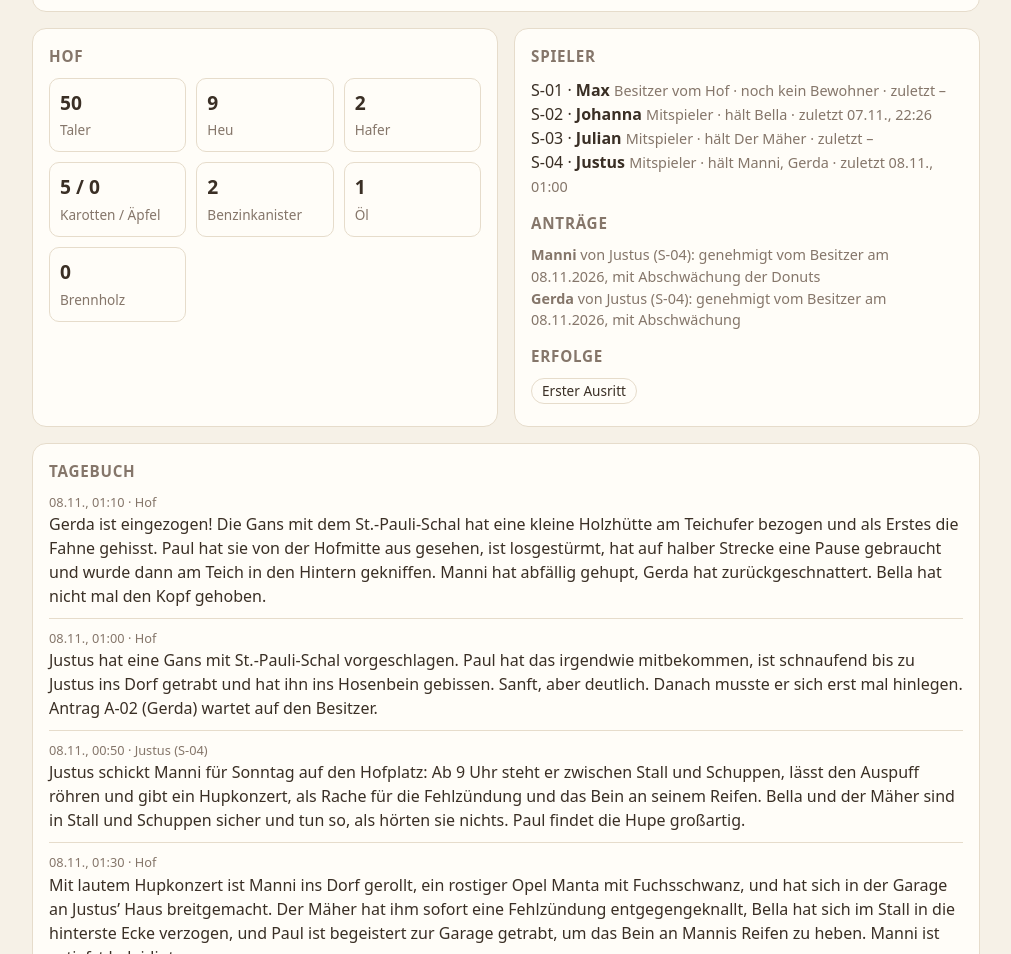
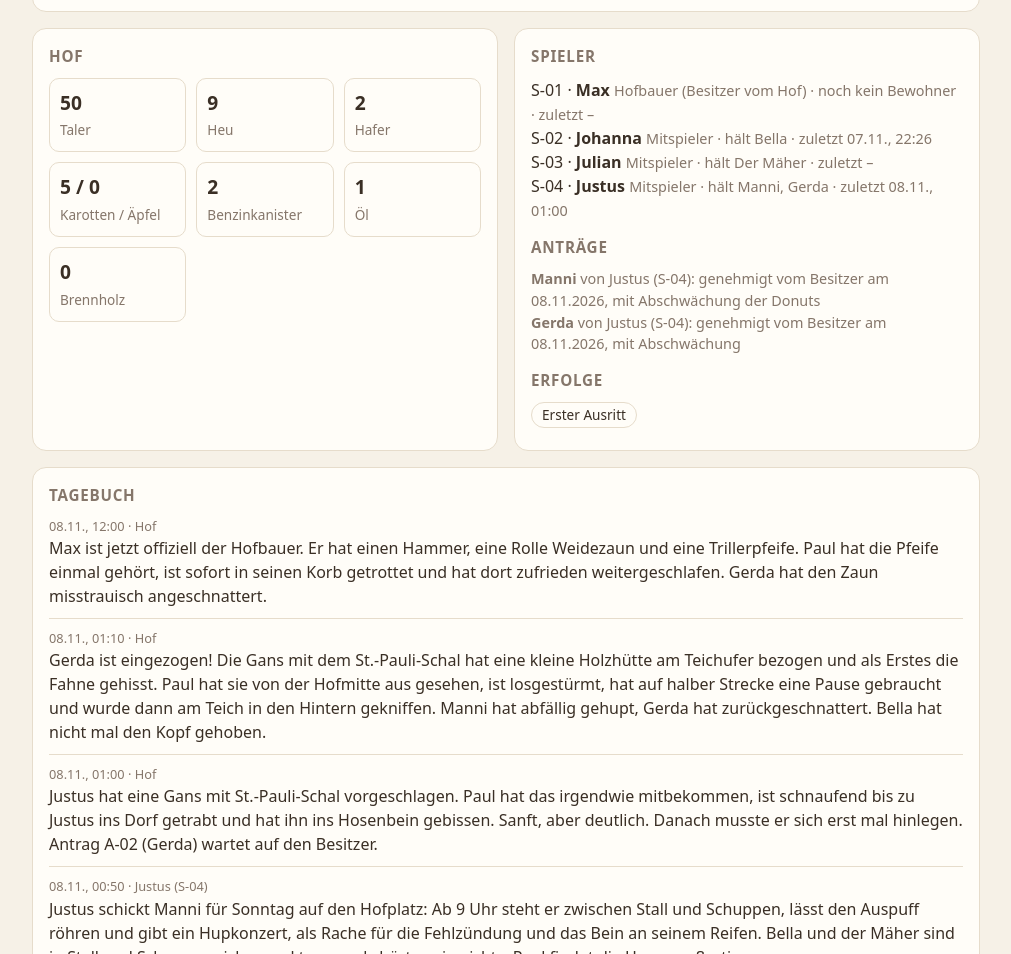
Before and after one commit to Pufferspeicher21/seiten, a plain HTML site: page hof/index.html in a window 1280 px wide. Shown: the part 2085-3039 px from the top of the page, without its empty margins (134-1145 px from the left). Drawn offline with Linux system fonts and the light colour scheme.

Commit message:
Hof: neue Rolle Hofbauer (Regeln 2a)

```diff
--- a/hof/index.html
+++ b/hof/index.html
@@ -539,7 +539,7 @@ function zeigeRest() {
     [v.heu ?? 0, 'Heu'], [v.hafer ?? 0, 'Hafer'], [(v.karotte ?? 0) + ' / ' + (v.apfel ?? 0), 'Karotten / Äpfel'],
     [v.benzinkanister ?? 0, 'Benzinkanister'], [v.oel ?? 0, 'Öl'], [v.brennholz ?? 0, 'Brennholz']]
     .map(([a, b]) => `<div class="stat"><b>${esc(a)}</b><span>${b}</span></div>`).join('');
-  const rollen = { besitzer: 'Besitzer vom Hof', mitspieler: 'Mitspieler', gast: 'Gast' };
+  const rollen = { besitzer: 'Hofbauer (Besitzer vom Hof)', mitspieler: 'Mitspieler', gast: 'Gast' };
   document.getElementById('spieler').innerHTML = (S.spieler || []).map(p => { const eig = S.bewohner.filter(b => b.halter === p.id).map(b => esc(b.name || b.anzeigename)); return `<div>${esc(p.id)} · <b>${esc(p.name)}</b> <span class="sub">${rollen[p.rolle] || esc(p.rolle)} · ${eig.length ? 'hält ' + eig.join(', ') : 'noch kein Bewohner'} · zuletzt ${datumZeit((S.letzte_pflege || {})[p.id])}</span></div>`; }).join('')
     + ((S.antraege || []).length ? '<h3 style="margin-top:14px">Anträge</h3>' + S.antraege.map(a => `<div class="sub"><b>${esc(a.name || a.idee)}</b> von ${esc(spielerName(a.von))}: ${esc(a.status || 'wartet auf den Besitzer')}</div>`).join('') : '');
   document.getElementById('erfolge').innerHTML = S.erfolge.length ? S.erfolge.map(e => `<span class="tag">${esc(e)}</span>`).join('') : '<p class="sub">Noch keine. Der erste Ausritt wäre ein Anfang.</p>';
--- a/hof/spielstand.json
+++ b/hof/spielstand.json
@@ -207,6 +207,11 @@
   },
   "tagebuch": [
     {
+      "zeit": "2026-11-08T12:00:00+01:00",
+      "wer": "Hof",
+      "text": "Max ist jetzt offiziell der Hofbauer. Er hat einen Hammer, eine Rolle Weidezaun und eine Trillerpfeife. Paul hat die Pfeife einmal gehört, ist sofort in seinen Korb getrottet und hat dort zufrieden weitergeschlafen. Gerda hat den Zaun misstrauisch angeschnattert."
+    },
+    {
       "zeit": "2026-11-08T01:10:00+01:00",
       "wer": "Hof",
       "text": "Gerda ist eingezogen! Die Gans mit dem St.-Pauli-Schal hat eine kleine Holzhütte am Teichufer bezogen und als Erstes die Fahne gehisst. Paul hat sie von der Hofmitte aus gesehen, ist losgestürmt, hat auf halber Strecke eine Pause gebraucht und wurde dann am Teich in den Hintern gekniffen. Manni hat abfällig gehupt, Gerda hat zurückgeschnattert. Bella hat nicht mal den Kopf gehoben."
@@ -305,5 +310,11 @@
     "fluss": "normal",
     "wetter": "bewölkt",
     "woche": 1
+  },
+  "hofbauer": {
+    "zaeune": [],
+    "pfeife": null,
+    "ereignisse": [],
+    "stellschrauben": []
   }
 }
```
Also changed, not shown: 1 other file.
